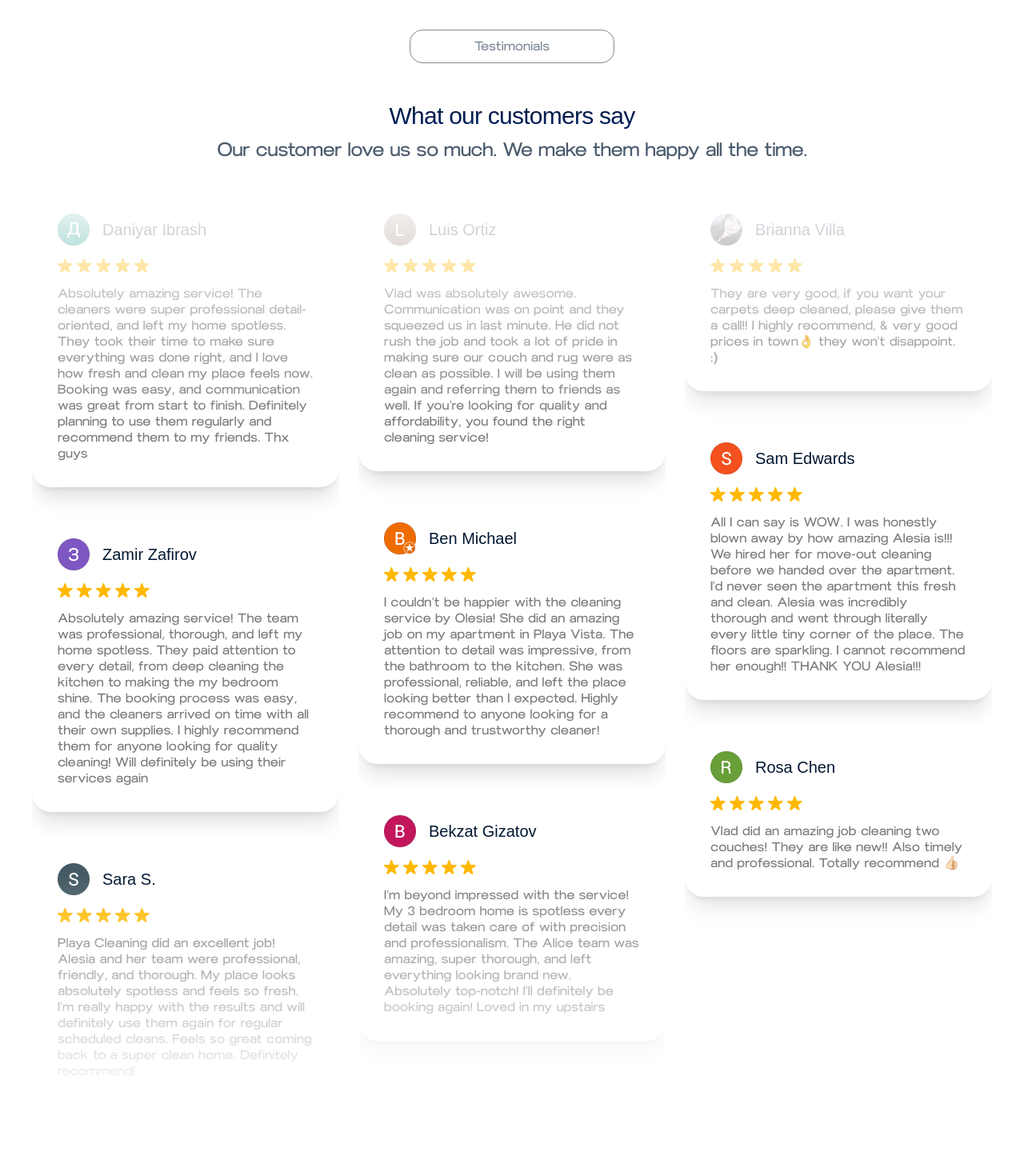
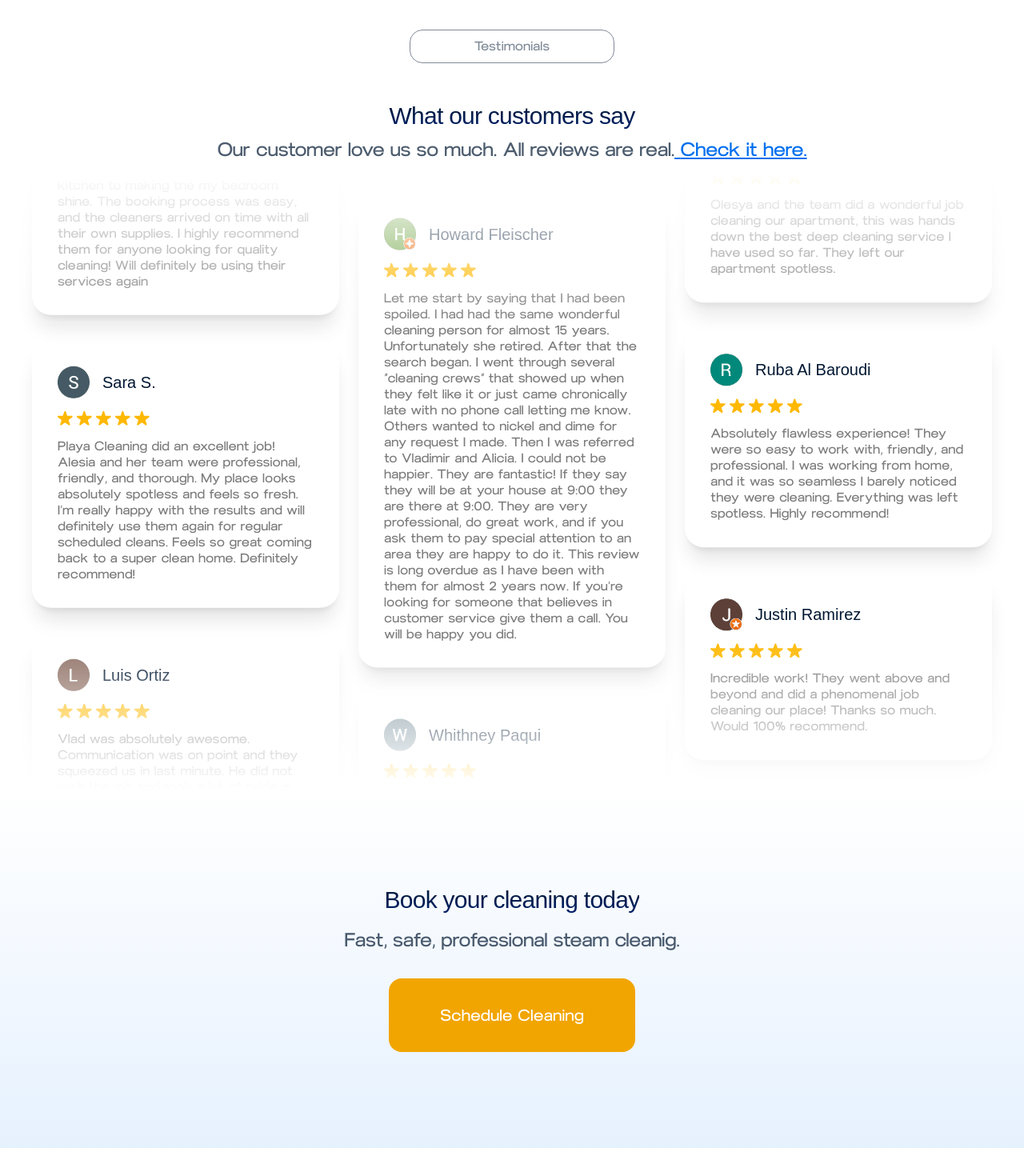
Before and after one commit to mikohan/cleaning-test-nextjs-kitchen, a Next.js app: page /couch in a window 1280 px wide. Shown: the part 4280-5750 px from the top of the page at 80% size. Built offline with nearby package versions, Linux system fonts and the light colour scheme; a web font is replaced by a local one.

Commit message:
Finish with testimoinals

```diff
--- a/app/components/Testimonials.tsx
+++ b/app/components/Testimonials.tsx
@@ -1,18 +1,28 @@
+"use client";
 import { ITestimonial, testimonials } from "@/app/data";
 import { Tag } from "./SmallComponents/Tag";
 import Image from "next/image";
 import { GoogleStars } from "./GoogleStars";
 import { clsx } from "clsx";
+import { motion } from "framer-motion";
 
 const TestimonialsColumn = (props: {
   className?: string;
   testimonials: ITestimonial[];
+  duration?: number;
 }) => (
-  <div
-    className={clsx(
-      "flex flex-col gap-8 mt-8 mask-[linear-gradient(to_bottom,transparent,black_25%,black_75%,transparent)]",
-      props.className
-    )}
+  <div className={props.className}>
+    <motion.div
+      animate={{
+        translateY: "-50%",
+      }}
+      transition={{
+        duration: props.duration || 25,
+        repeat: Infinity,
+        ease: "linear",
+        repeatType: "loop",
+      }}
+      className="flex flex-col gap-8 mt-8 pb-6"
     >
       {props.testimonials.map(({ text, image, userName }, i) => (
         <div key={i} className="card font-blauerRegular">
@@ -24,13 +34,14 @@
           <div className=" text-couchShadow leading-5 mt-4">{text}</div>
         </div>
       ))}
+    </motion.div>
   </div>
 );
 
 function Testimonials() {
-  const firstCol = testimonials.slice(0, 3);
-  const secondCol = testimonials.slice(3, 6);
-  const thridCol = testimonials.slice(6, 9);
+  const firstCol = testimonials.slice(0, 9);
+  const secondCol = testimonials.slice(9, 18);
+  const thridCol = testimonials.slice(18, 27);
   return (
     <section className="bg-white">
       <div className="container px-6 mx-auto">
@@ -38,21 +49,32 @@
         <div className="mt-8 text-center">
           <Tag text="Testimonials" />
         </div>
-        <h2 className="font-gradient text-3xl text-center font-blauerSemibold mt-12">
+        <h2 className="font-gradient h2-header mt-12">
           What our customers say
         </h2>
         <p className="subheader text-center mt-2 px-8">
-          Our customer love us so much. We make them happy all the time.
+          Our customer love us so much. All reviews are real.
+          <a
+            href="4.9 Google Rated https://share.google/oDULc3KpCXQC52z9f"
+            target="_blank"
+            rel="noopener noreferrer"
+            className="text-couchBlue underline"
+          >
+            {" "}
+            Check it here.
+          </a>
         </p>
-        <div className="flex justify-center gap-6">
-          <TestimonialsColumn testimonials={firstCol} />
+        <div className="flex justify-center gap-6 mt-4 mask-[linear-gradient(to_bottom,transparent,black_25%,black_75%,transparent)] max-h-[768px] overflow-hidden">
+          <TestimonialsColumn testimonials={firstCol} duration={17} />
           <TestimonialsColumn
+            duration={27}
             testimonials={secondCol}
-            className="hidden md:flex"
+            className="hidden md:block"
           />
           <TestimonialsColumn
+            duration={21}
             testimonials={thridCol}
-            className="hidden lg:flex"
+            className="hidden lg:block"
           />
         </div>
         {/* Testimonials mapping */}
--- /dev/null
+++ b/app/components/couchComponents/CallToAction.tsx
@@ -0,0 +1,22 @@
+type CallToActionProp = {
+  color?: string;
+};
+export const CallToAction = ({ color }: CallToActionProp) => {
+  let btnClass = "btn";
+  btnClass = color === "yellow" ? "btn-yellow" : "btn";
+  return (
+    <section className="bg-linear-to-b from-white to-couchLightBlue py-24">
+      <div className="container p-6 mx-auto max-w-7xl">
+        <div className="flex flex-col items-center">
+          <h2 className="font-gradient h2-header">Book your cleaning today</h2>
+          <p className="subheader text-center mt-4">
+            Fast, safe, professional steam cleanig.
+          </p>
+          <div className="mt-8">
+            <button className={btnClass}>Schedule Cleaning</button>
+          </div>
+        </div>
+      </div>
+    </section>
+  );
+};
--- a/app/couch/page.tsx
+++ b/app/couch/page.tsx
@@ -1,3 +1,4 @@
+import { CallToAction } from "../components/couchComponents/CallToAction";
 import { Header } from "../components/couchComponents/Header";
 import { Hero } from "../components/couchComponents/Hero";
 import { Prices } from "../components/couchComponents/Prices";
@@ -16,6 +17,7 @@
       <WhyUs />
       <Prices />
       <Testimonials />
+      <CallToAction color="yellow" />
     </div>
   );
 }
--- a/app/globals.css
+++ b/app/globals.css
@@ -49,6 +49,9 @@
 .btn {
   @apply bg-couchBlue inline-flex w-full md:max-w-[400px] justify-center text-white rounded-2xl px-16 py-8 mt-16 md:mt-0 font-blauerRegular text-xl;
 }
+.btn-yellow {
+  @apply bg-couchYellow inline-flex w-full md:max-w-[400px] justify-center text-white rounded-2xl px-16 py-8 mt-16 md:mt-0 font-blauerRegular text-xl;
+}
 .perks-ticker-image {
   @apply h-14 w-auto opacity-70;
 }
@@ -64,3 +67,7 @@
 .card {
   @apply p-8 rounded-3xl shadow-xl max-w-sm w-full;
 }
+
+.h2-header {
+  @apply text-3xl text-center font-blauerSemibold;
+}
```
Lines whose indentation alone changed are shown as unchanged.
